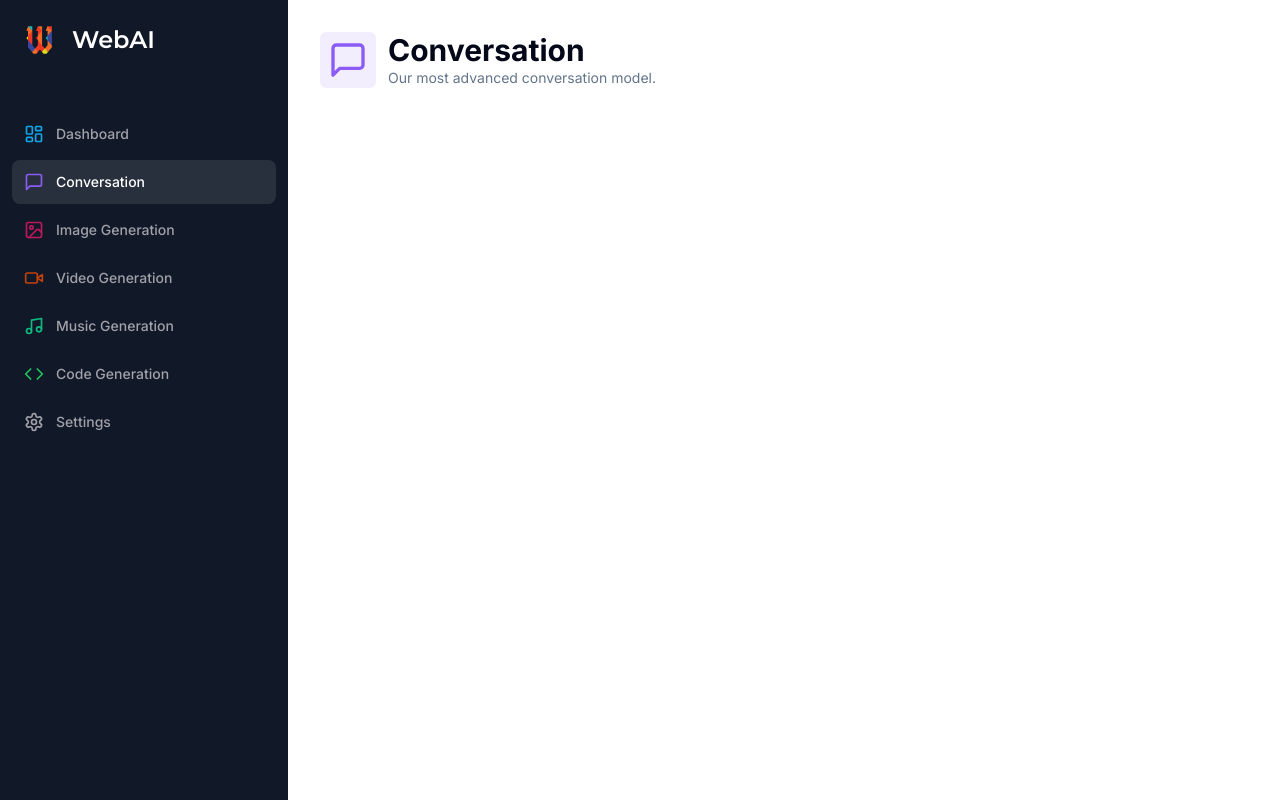
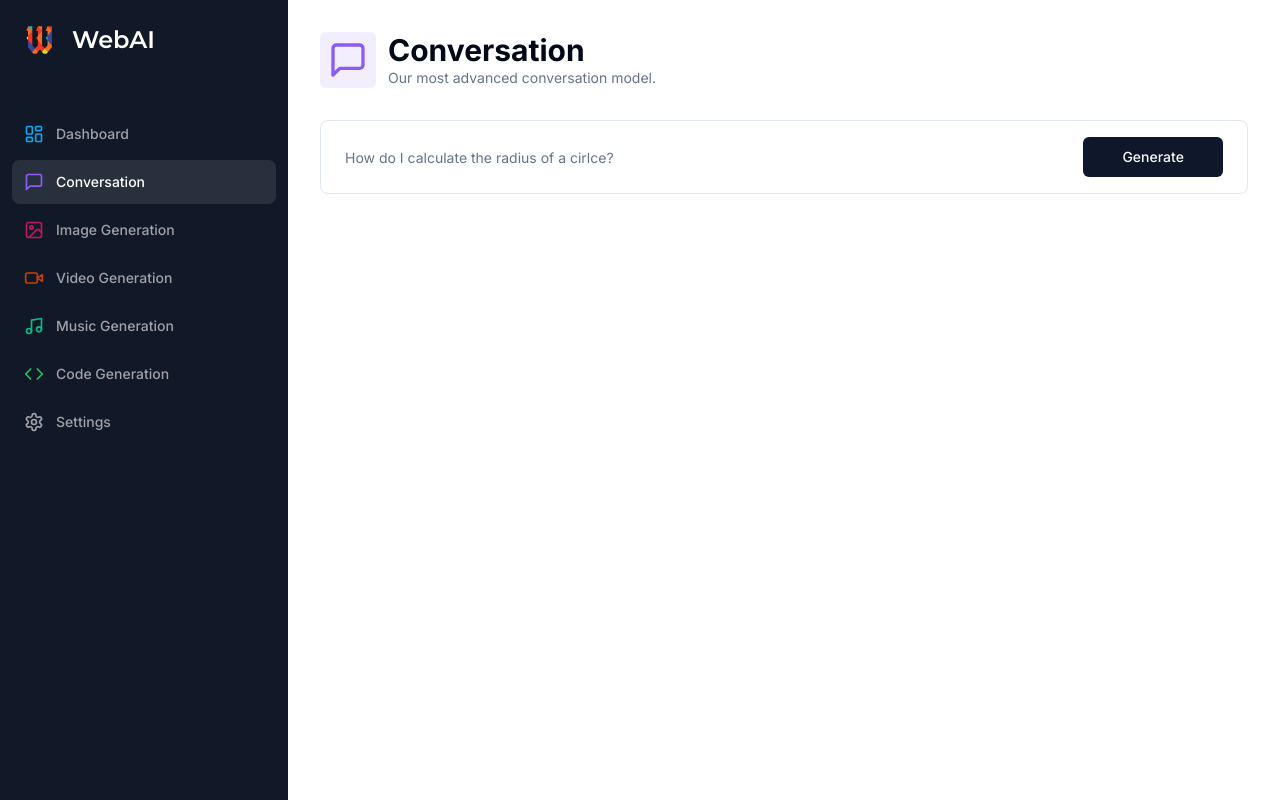
Before and after one commit to anirudhsalaria/WebAI, a Next.js app: page /conversation in a window 1280 px wide. Built offline with nearby package versions, Linux system fonts and the light colour scheme.

Commit message:
input bar

```diff
--- a/app/(dashboard)/(routes)/conversation/page.tsx
+++ b/app/(dashboard)/(routes)/conversation/page.tsx
@@ -6,6 +6,9 @@
 import * as z from "zod";
 import { formSchema } from './constants';
 import { zodResolver } from '@hookform/resolvers/zod';
+import { Form, FormControl, FormField, FormItem } from '@/components/ui/form';
+import { Input } from '@/components/ui/input';
+import { Button } from '@/components/ui/button';
 
 
 const ConversationPage = () => {
@@ -33,7 +36,44 @@
         bgColor='bg-violet-500/10'
       />
       <div className='px-4 lg:px-8'>
-
+        <div>
+            <Form {...form}>
+                <form
+                    onSubmit={form.handleSubmit(onSubmit)}
+                    className='
+                        rounded-lg
+                        border
+                        w-full
+                        p-4
+                        px-3
+                        md:px-6
+                        focus-within:shadow-sm
+                        grid
+                        grid-cols-12
+                        gap-2
+                    '
+                >
+                    <FormField
+                        name='prompt'
+                        render={({field}) => (
+                            <FormItem className='col-span-12 lg:col-span-10'>
+                                <FormControl className='m-0 p-0'>
+                                    <Input
+                                        className='border-0 outline-none focus-visible:ring-0 focus-visible:ring-transparent'
+                                        disabled={isLoading}
+                                        placeholder='How do I calculate the radius of a cirlce?'
+                                        {...field}
+                                    />
+                                </FormControl>
+                            </FormItem>
+                        )}
+                    />
+                    <Button className='col-span-12 lg:col-span-2 w-full' disabled={isLoading}>
+                        Generate
+                    </Button>
+                </form>
+            </Form>
+        </div>
       </div>
     </div>
   )
--- /dev/null
+++ b/components/ui/input.tsx
@@ -0,0 +1,25 @@
+import * as React from "react"
+
+import { cn } from "@/lib/utils"
+
+export interface InputProps
+  extends React.InputHTMLAttributes<HTMLInputElement> {}
+
+const Input = React.forwardRef<HTMLInputElement, InputProps>(
+  ({ className, type, ...props }, ref) => {
+    return (
+      <input
+        type={type}
+        className={cn(
+          "flex h-10 w-full rounded-md border border-input bg-background px-3 py-2 text-sm ring-offset-background file:border-0 file:bg-transparent file:text-sm file:font-medium placeholder:text-muted-foreground focus-visible:outline-none focus-visible:ring-2 focus-visible:ring-ring focus-visible:ring-offset-2 disabled:cursor-not-allowed disabled:opacity-50",
+          className
+        )}
+        ref={ref}
+        {...props}
+      />
+    )
+  }
+)
+Input.displayName = "Input"
+
+export { Input }
```
